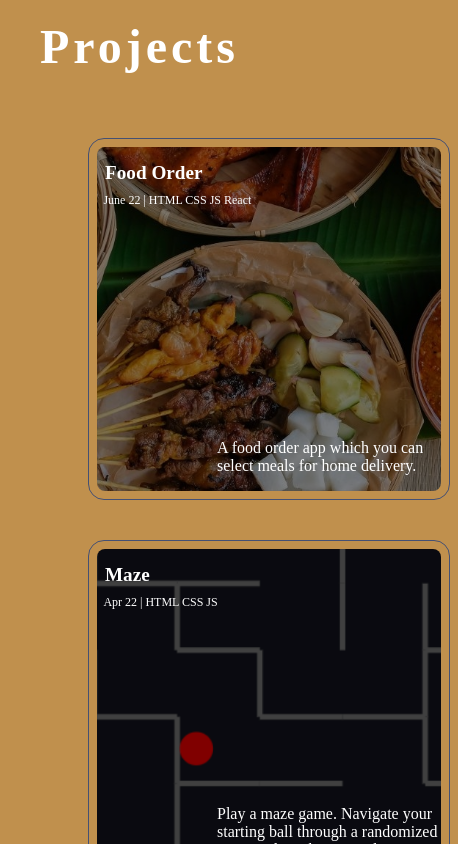
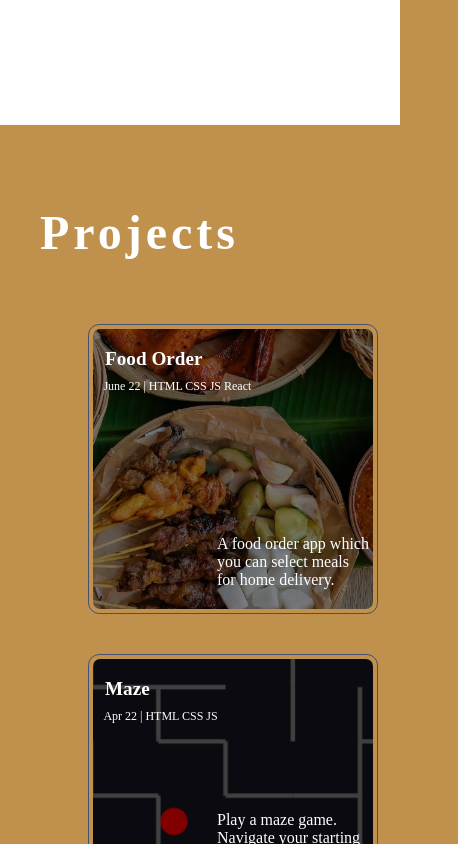
Before and after one commit to wteo/resumev2, a React (Create React App) app: page / in a window 390 px wide. Shown: the part 2180-3024 px from the top of the page, 458 px wide, since content can reach past the window. Built offline with nearby package versions, Linux system fonts and the light colour scheme.

Commit message:
adjusted image size

```diff
--- a/src/components/Projects/Project/Project.module.css
+++ b/src/components/Projects/Project/Project.module.css
@@ -54,3 +54,16 @@
     margin-left: 7.5rem;
     padding: 0.5rem;
 }
+
+@media (max-width: 780px) {
+    .image {
+        width:  18rem;
+        height: 18rem;
+        padding: 0.25rem;
+        border-radius: 0.7rem;
+    }
+
+    .projectContainer {
+        border-radius: 0.7rem;
+    }
+}
```
